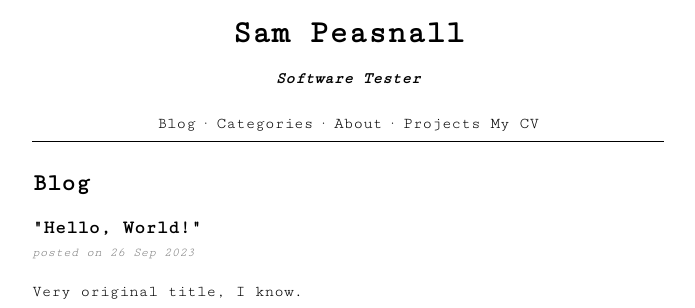
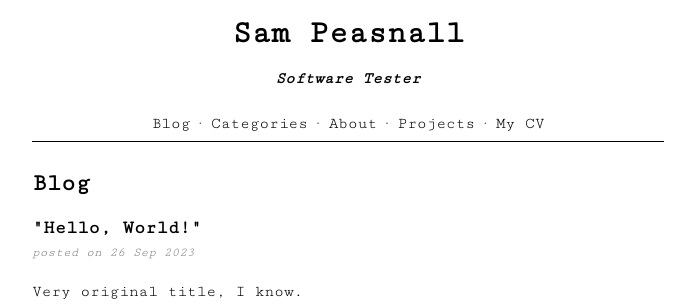
Before and after one commit to sampeas/sampeas.github.io, a Jekyll site: the page built from index.md, in a window 1280 px wide. Shown: the top 308 px of the page, without its empty margins (292-987 px from the left). Built offline with Jekyll 4.4.1, drawn with Linux system fonts in a browser that asks for light colours.

```diff
--- a/_includes/nav.html
+++ b/_includes/nav.html
@@ -2,6 +2,6 @@
   <a href="{{site.url}}{{site.baseurl}}/">Blog</a> ·
   <a href="{{site.url}}{{site.baseurl}}/categories/">Categories</a> ·
   <a href="{{site.url}}{{site.baseurl}}/about/">About</a> ·
-  <a href="{{site.url}}{{site.baseurl}}/projects/">Projects</a>
+  <a href="{{site.url}}{{site.baseurl}}/projects/">Projects</a> ·
   <a href="sampeas.github.io/my-bootstrap-cv">My CV</a>
 </div>
```
